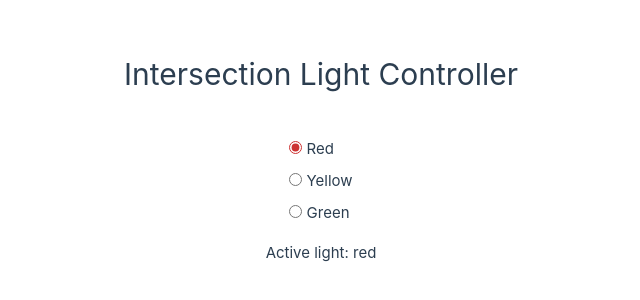
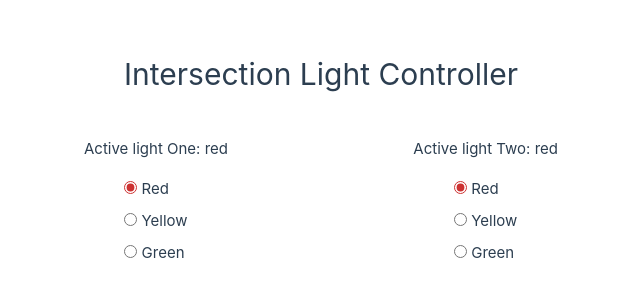
Before and after one commit to WilliamTRose756/rygen-code-sample, a Vue app in the folder light-controller-ui/: page / in a window 1280 px wide. Shown: the part 262-562 px from the top of the page, without its empty margins (319-959 px from the left). Built offline with nearby package versions, Linux system fonts and the light colour scheme; the HTML template or start-up script is replaced by a standard one.

Commit message:
refactor ui

```diff
--- a/light-controller-ui/src/App.vue
+++ b/light-controller-ui/src/App.vue
@@ -4,10 +4,19 @@ import axios from 'axios'
 const activeLight = ref<string>('red')
 
 const handleActiveLightChange = () => {
+
   axios.post('http://localhost:8080/intersections', { activeLight: activeLight.value })
     .then(console.log)
     .catch(console.error)
 }
+
+const activeLightTwo = ref('red')
+
+const handleActiveLightChangeTwo = () => {
+
+return
+}
+
 </script>
 
 <template>
@@ -18,7 +27,9 @@ const handleActiveLightChange = () => {
   </header>
 
   <main>
+    <div class="light-controllers-div">
       <div class="light-controller">
+        <p>Active light One: {{ activeLight }}</p>
         <div class="light">
           <label>
             <input type="radio" value="red" class="red" v-model="activeLight" name="light"
@@ -33,8 +44,25 @@ const handleActiveLightChange = () => {
               @change="handleActiveLightChange" /> Green
           </label>
         </div>
+      </div>
 
-      <p>Active light: {{ activeLight }}</p>
+      <div class="light-two-controller">
+        <p>Active light Two: {{ activeLightTwo }}</p>
+        <div class="light-two">
+          <label>
+            <input type="radio" value="red" class="red" v-model="activeLightTwo" name="lightTwo"
+              @change="handleActiveLightChangeTwo" /> Red
+          </label>
+          <label>
+            <input type="radio" value="yellow" class="yellow" v-model="activeLightTwo" name="lightTwo"
+              @change="handleActiveLightChangeTwo" /> Yellow
+          </label>
+          <label>
+            <input type="radio" value="green" class="green" v-model="activeLightTwo" name="lightTwo"
+              @change="handleActiveLightChangeTwo" /> Green
+          </label>
+        </div>
+      </div>
     </div>
   </main>
 </template>
@@ -63,6 +91,14 @@ header {
   }
 }
 
+.light-controllers-div {
+  display: flex;
+  flex-direction: row;
+  flex-wrap: wrap;
+  gap: 1.5rem;
+  justify-content: space-between;
+}
+
 .light-controller {
   display: grid;
   place-items: center;
@@ -73,6 +109,17 @@ header {
     gap: .5rem;
   }
 
+}
+
+.light-two-controller {
+display: grid;
+  place-items: center;
+  gap: 1rem;
+
+  .light-two {
+    display: grid;
+    gap: .5rem;
+  }
 }
 
 input[type='radio'].red {
```
Lines whose indentation alone changed are shown as unchanged.
